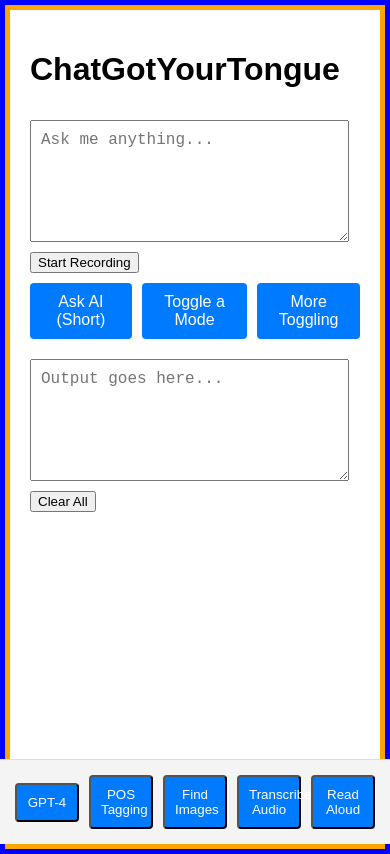
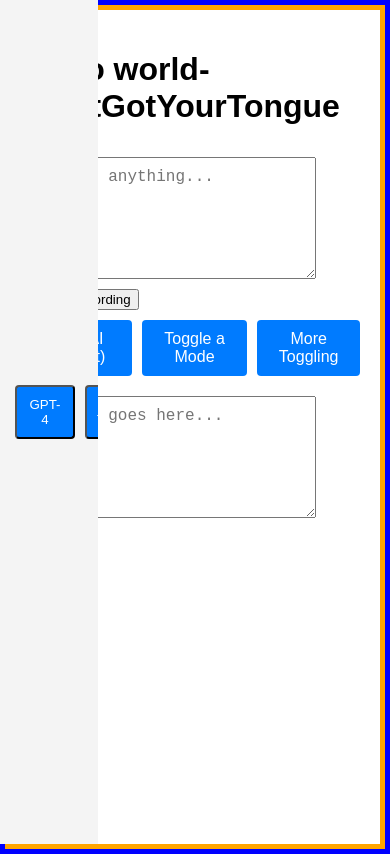
Before and after one commit to Magopolis/ESLApp-Clean, a React (Create React App) app in the folder front-end/: page / in a window 390 px wide. Built offline with nearby package versions, Linux system fonts and the light colour scheme.

Commit message:
changes to UI and APIs

```diff
--- a/front-end/public/index.html
+++ b/front-end/public/index.html
@@ -3,7 +3,7 @@
   <head>
     <meta charset="UTF-8" />
     <meta name="viewport" content="width=device-width, initial-scale=1.0" />
-    <title>ChatGotYourTongue</title>
+    <title>GotYourTongue</title>
   </head>
   <body>
     <div id="root"></div>
--- a/front-end/src/App.js
+++ b/front-end/src/App.js
@@ -71,7 +71,7 @@ const AppContent = () => {
   return (
     <div className="app-container">
       <div className="main-content">
-        <h1>ChatGotYourTongue</h1>
+        <h1>hello world-ChatGotYourTongue</h1>
 
         <textarea
           placeholder="Ask me anything..."
--- a/front-end/src/index.css
+++ b/front-end/src/index.css
@@ -23,7 +23,7 @@ body {
 
   .input-box,
   .output-box {
-    width: 90%;
+    width: 80%;
     height: 100px;
     margin: 10px 0;
     padding: 10px;
@@ -47,6 +47,8 @@ body {
 
   /* Responsive bar styling */
   .responsive-bar {
+    height: 100%;
+    width: 20%;
     display: flex;
     flex-wrap: wrap;
     justify-content: space-around;
@@ -82,7 +84,7 @@ body {
       bottom: 0;
       left: 0;
       right: 0;
-      height: auto;
+      height: 100%;
     }
 
     .bar-button {
```
